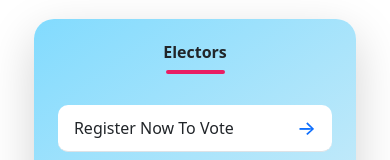
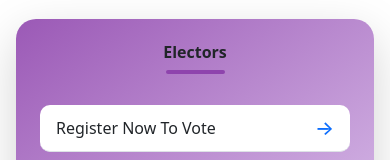
Before and after one commit to rajprashant3302/Election-Commision, a React (Vite) app in the folder frontend/: page / in a window 390 px wide. Shown: the part 11777-11937 px from the top of the page. Built offline with nearby package versions, Linux system fonts and the light colour scheme.

Commit message:
fix cards

```diff
--- a/frontend/src/Components/CardStyle.css
+++ b/frontend/src/Components/CardStyle.css
@@ -1,10 +1,10 @@
+/* Card Styles */
 .custom-card {
-  background: linear-gradient(145deg, #82dbfe, #f0f4f6);
+  background: linear-gradient(145deg, #9b59b6, #f3e8ff); /* 💜 purple theme */
   border-radius: 20px;
-  width: 100%;
-  max-width: 500px;  /* instead of min-width */
+  width: 100%; /* always fill parent */
   transition: transform 0.3s ease, box-shadow 0.3s ease;
-  margin: auto; /* center cards on small screens */
+  margin: auto;
 }
 
 .custom-card:hover {
@@ -13,14 +13,16 @@
   z-index: 2;
 }
 
+/* Wave line under headings */
 .wave-line {
   height: 4px;
   width: 59px;
-  background: #e91e63;
+  background: #8e44ad;
   margin: 0 auto 10px;
   border-radius: 2px;
 }
 
+/* List items inside card */
 .custom-list {
   border-radius: 10px !important;
   margin: 5px 0;
@@ -30,26 +32,28 @@
 }
 
 .custom-list:hover {
-  transform: scale(1.05); /* reduced scaling for mobile */
-  background: #f9fcff;
-  box-shadow: 0 4px 12px rgba(0,0,0,0.08);
+  transform: scale(1.05);
+  background: #f9f6ff; /* light purple */
+  box-shadow: 0 4px 12px rgba(0, 0, 0, 0.08);
 }
 
+/* Buttons */
 .custom-btn {
-  background: #028ccc;
+  background: #7e22ce;
   border: none;
   border-radius: 10px;
   transition: background 0.2s ease, transform 0.2s ease;
   padding: 0.6rem 1.2rem;
   font-size: 0.95rem;
+  color: white;
 }
 
 .custom-btn:hover {
-  background: #00aaff;
+  background: #9333ea;
   transform: scale(1.05);
 }
 
-/* Container styles */
+/* Container for all cards */
 .collection-container {
   display: flex;
   flex-wrap: wrap;
@@ -58,28 +62,30 @@
   padding: 1rem;
 }
 
+/* Each card item */
 .collection-item {
-  flex: 1 1 300px; /* responsive shrinking */
-  max-width: 350px;
+  flex: 1 1 30%; /* each takes 1/3 width on desktop */
+  max-width: 30%; /* prevent exceeding 1/3 */
+  box-sizing: border-box;
 }
 
 /* 📱 Mobile adjustments */
 @media (max-width: 768px) {
   .collection-container {
-    flex-direction: column;
+    flex-direction: column; /* stack */
     align-items: center;
   }
 
   .collection-item {
-    width: 90%; /* take full width on mobile */
-    max-width: 400px;
+    width: 100%; /* full width on small screens */
+    max-width: 100%;
   }
 
   .custom-card {
-    max-width: 100%;
+    max-width: 100%; /* card fills parent */
   }
 
   .custom-list:hover {
-    transform: scale(1.02); /* smaller hover effect on touch devices */
+    transform: scale(1.02);
   }
 }
--- a/frontend/src/Components/Nav.jsx
+++ b/frontend/src/Components/Nav.jsx
@@ -8,7 +8,6 @@ const EciMenu = () => {
   const [menuOpen, setMenuOpen] = useState(false);
   const topSectionRef = useRef(null);
   const [topHeight, setTopHeight] = useState(0);
-  const [hoverTools, setHoverTools] = useState(false);
 
   // Measure height of BOTH rows combined
   useEffect(() => {
@@ -28,11 +27,7 @@ const EciMenu = () => {
       {/* Top Section (fixed) */}
       <div ref={topSectionRef} className="fixed top-0 left-0 w-full z-[9999]">
         {/* Top Blue Bar */}
-        <div
-          className="bg-[#5b21b6] text-white text-[15px] flex flex-wrap justify-between items-center px-4 py-2"
-          onMouseEnter={() => setHoverTools(true)}
-          onMouseLeave={() => setHoverTools(false)}
-        >
+        <div className="bg-[#5b21b6] text-white text-[15px] flex flex-wrap justify-between items-center px-4 py-2">
           <div className="flex items-center space-x-2">
             <button
               onClick={() => setMenuOpen(!menuOpen)}
@@ -45,12 +40,8 @@ const EciMenu = () => {
             </span>
           </div>
 
-          {/* Tools & Icons (hidden until hover) */}
-          <div
-            className={`flex gap-2 items-center transition-all duration-500 ease-in-out ${
-              hoverTools ? "opacity-100 scale-100" : "opacity-0 scale-90"
-            }`}
-          >
+          {/* Tools & Icons (always visible now) */}
+          <div className="flex gap-2 items-center">
             <div className="flex items-center gap-3 border-r px-2 border-white">
               <span className="hidden md:flex md:items-center md:gap-1 border-r px-2 border-white">
                 <IoCall /> Toll Free - 1950
```
